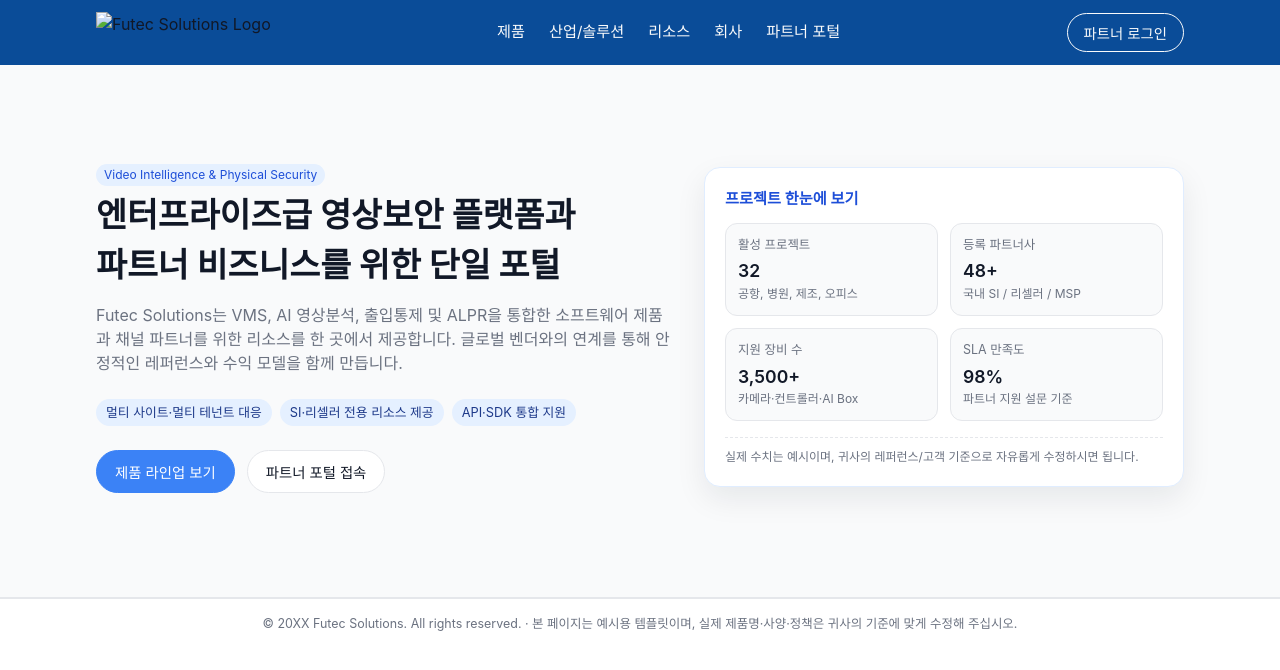
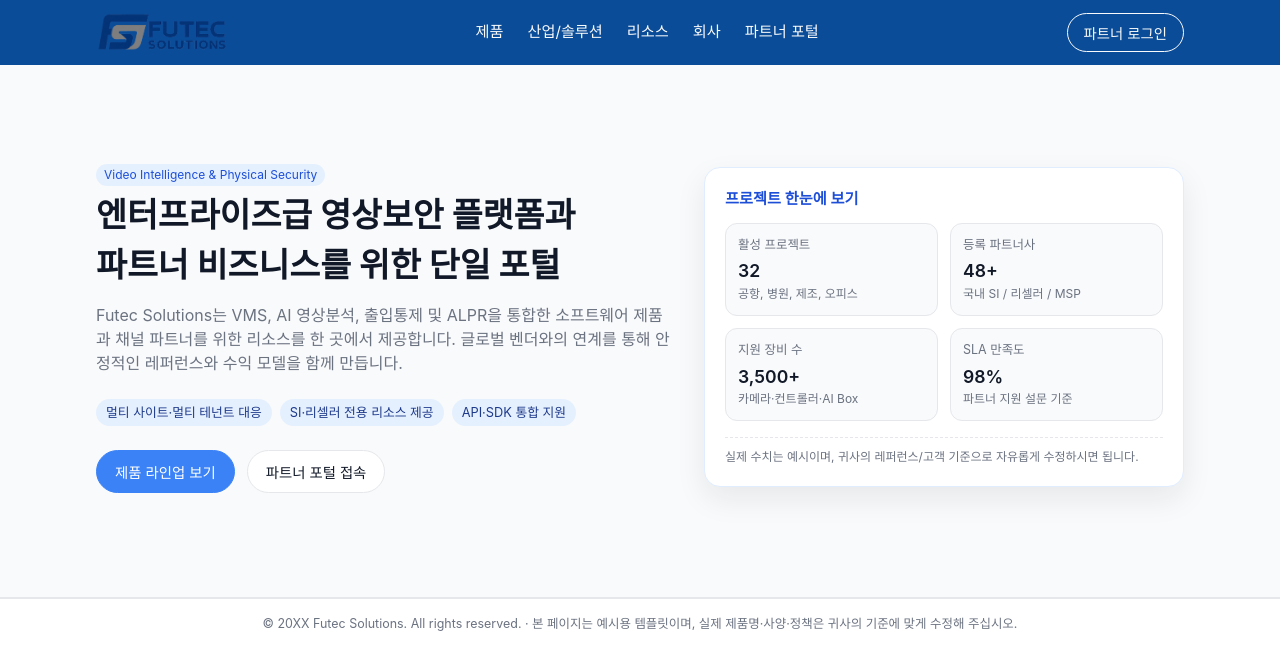
Before and after one commit to bradseong0329/futecsolutions, a plain HTML site: page index.html in a window 1280 px wide. Drawn offline with Linux system fonts and the light colour scheme.

Commit message:
Add files via upload

```diff
--- a/index.html
+++ b/index.html
@@ -657,7 +657,7 @@
   <div class="container nav">
     <!-- 로고 이미지로 교체: src 경로를 실제 파일 위치로 변경 -->
     <div class="logo">
-      <img src="images/futec-logo.png" alt="Futec Solutions Logo" />
+      <img src="images/futeclogo_1k.png" alt="Futec Solutions Logo" />
     </div>
 
     <!-- 상단 메뉴 + 서브 메뉴 -->
```
Also changed, not shown: images/Futeclogo_1K.png (added).
